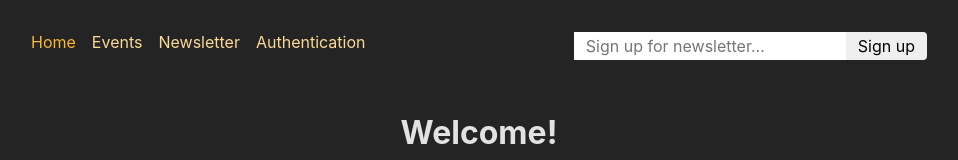
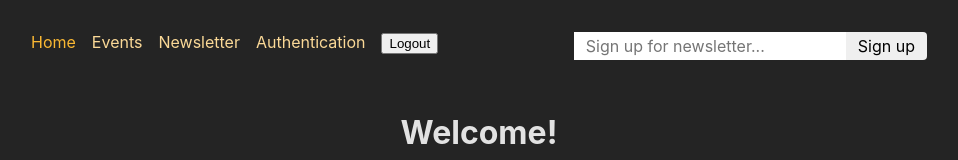
Before and after one commit to astaba/react_aca_220_authentication, a React (Create React App) app in the folder frontend/: page / in a window 1280 px wide. Shown: the top 160 px of the page, without its empty margins (161-1119 px from the left). Built offline with nearby package versions, Linux system fonts and the light colour scheme.

Commit message:
Implement logout by route action

```diff
--- a/frontend/src/App.js
+++ b/frontend/src/App.js
@@ -20,6 +20,7 @@ import NewsletterPage, {
 import AuthenticationPage, {
   action as authPageAction,
 } from "./page/Authentication";
+import { logoutAction } from "./utils/actions";
 
 const router = createBrowserRouter([
   {
@@ -78,6 +79,10 @@ const router = createBrowserRouter([
         action: authPageAction,
         errorElement: <ErrorDisplay />,
       },
+      {
+        path: "logout",
+        action: logoutAction,
+      },
       { path: "*", element: <NotFound /> },
     ],
   },
--- a/frontend/src/components/MainNavigation.js
+++ b/frontend/src/components/MainNavigation.js
@@ -1,11 +1,17 @@
-import { NavLink } from "react-router-dom";
+import { NavLink, useSubmit } from "react-router-dom";
 
 import classes from "./MainNavigation.module.css";
 import NewsletterSignup from "./NewsletterSignup";
 
 function MainNavigation() {
+  const submit = useSubmit();
+
   const activeStyle = ({ isActive }) => {
     return isActive ? classes.active : undefined;
+  };
+
+  const handleLogout = () => {
+    submit(null, { method: "POST", action: "/logout" });
   };
 
   return (
@@ -32,6 +38,11 @@ function MainNavigation() {
               Authentication
             </NavLink>
           </li>
+          <li>
+            <button type="button" onClick={handleLogout}>
+              Logout
+            </button>
+          </li>
         </ul>
       </nav>
       <NewsletterSignup />
--- /dev/null
+++ b/frontend/src/utils/actions.js
@@ -0,0 +1,6 @@
+import { redirect } from "react-router-dom";
+
+export const logoutAction = () => {
+  localStorage.removeItem("authToken");
+  return redirect("/");
+};
```
